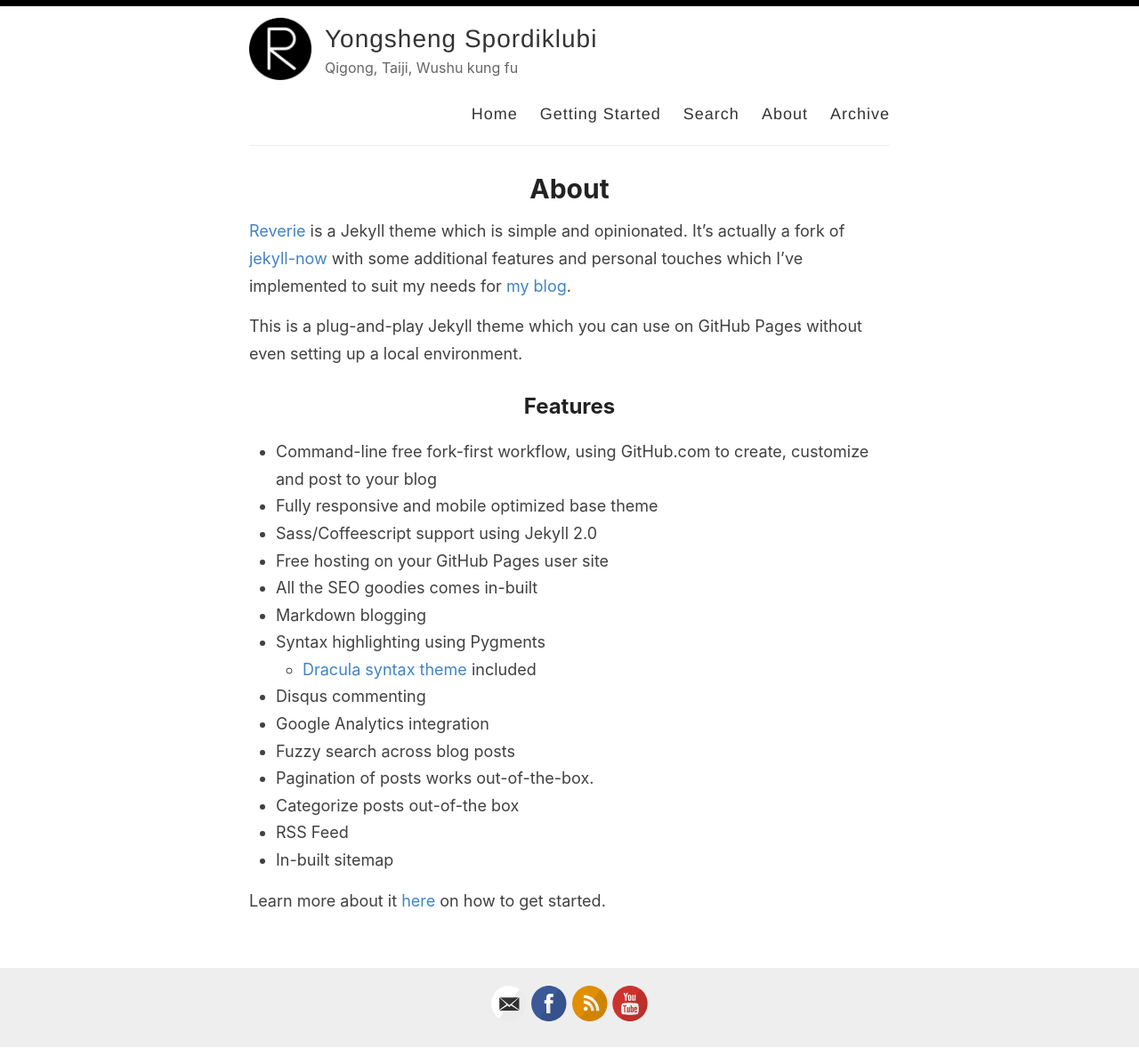
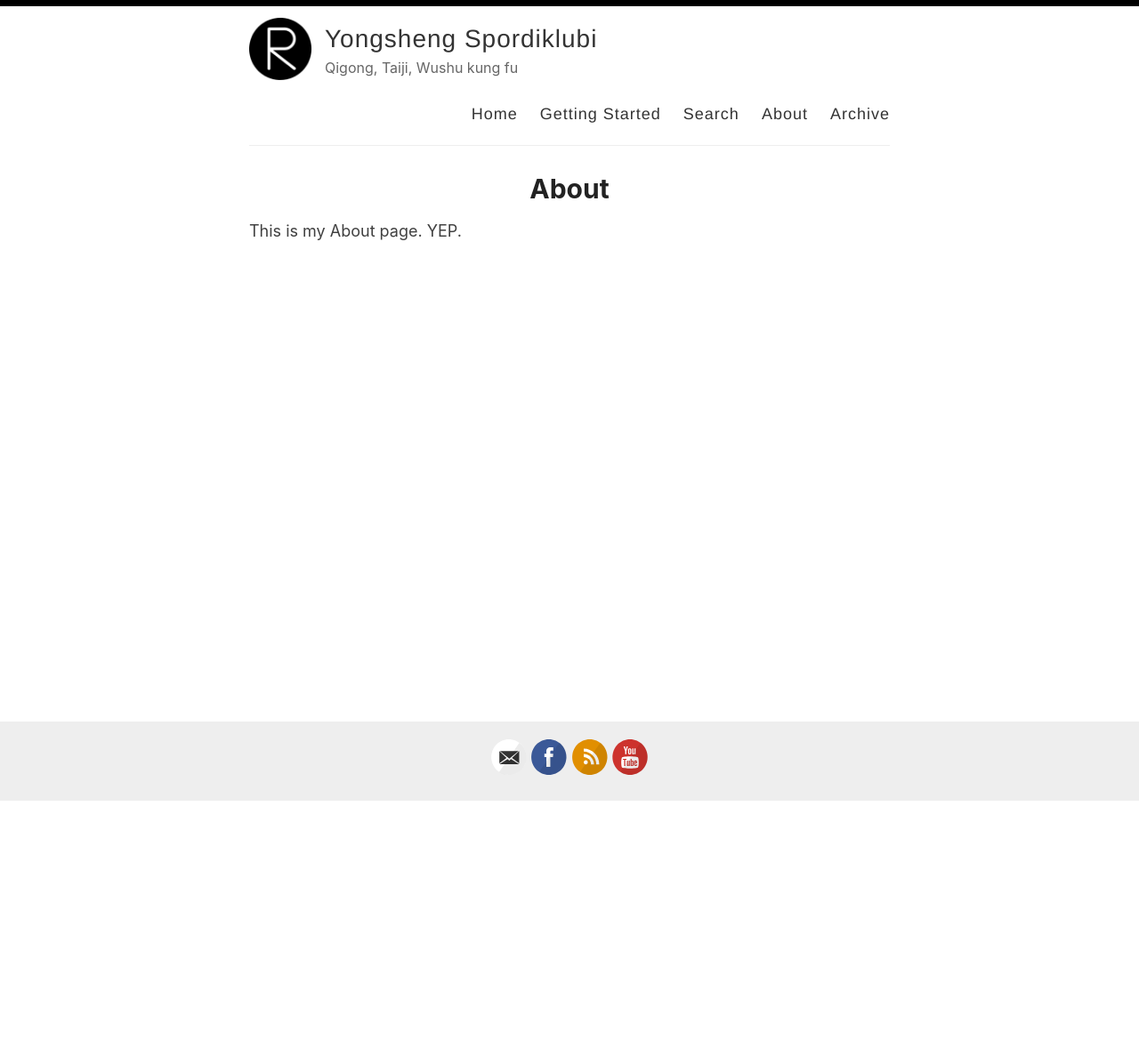
Before and after one commit to Smi1e123/Smi1e123.github.io, a Jekyll site: the page built from _pages/about.md, in a window 1280 px wide. Shown: the whole page at 89% size. Built offline with Jekyll 4.4.1, drawn with Linux system fonts in a browser that asks for light colours; after the commit the page ends 901 px from its top, so only the background shows below that.

Commit message:
Update about.md

```diff
--- a/_pages/about.md
+++ b/_pages/about.md
@@ -4,26 +4,4 @@ title: About
 permalink: /about/
 ---
 
-[Reverie](https://github.com/amitmerchant1990/reverie) is a Jekyll theme which is simple and opinionated. It's actually a fork of [jekyll-now](https://github.com/barryclark/jekyll-now) with some additional features and personal touches which I've implemented to suit my needs for [my blog](https://www.amitmerchant.com).
-
-This is a plug-and-play Jekyll theme which you can use on GitHub Pages without even setting up a local environment.
-
-## Features
-
-- Command-line free fork-first workflow, using GitHub.com to create, customize and post to your blog
-- Fully responsive and mobile optimized base theme
-- Sass/Coffeescript support using Jekyll 2.0
-- Free hosting on your GitHub Pages user site
-- All the SEO goodies comes in-built
-- Markdown blogging
-- Syntax highlighting using Pygments
-    - [Dracula syntax theme](https://draculatheme.com/) included
-- Disqus commenting
-- Google Analytics integration
-- Fuzzy search across blog posts
-- Pagination of posts works out-of-the-box.
-- Categorize posts out-of-the box
-- RSS Feed
-- In-built sitemap
-
-Learn more about it [here](https://github.com/amitmerchant1990/reverie) on how to get started.
+This is my About page. YEP.
```
